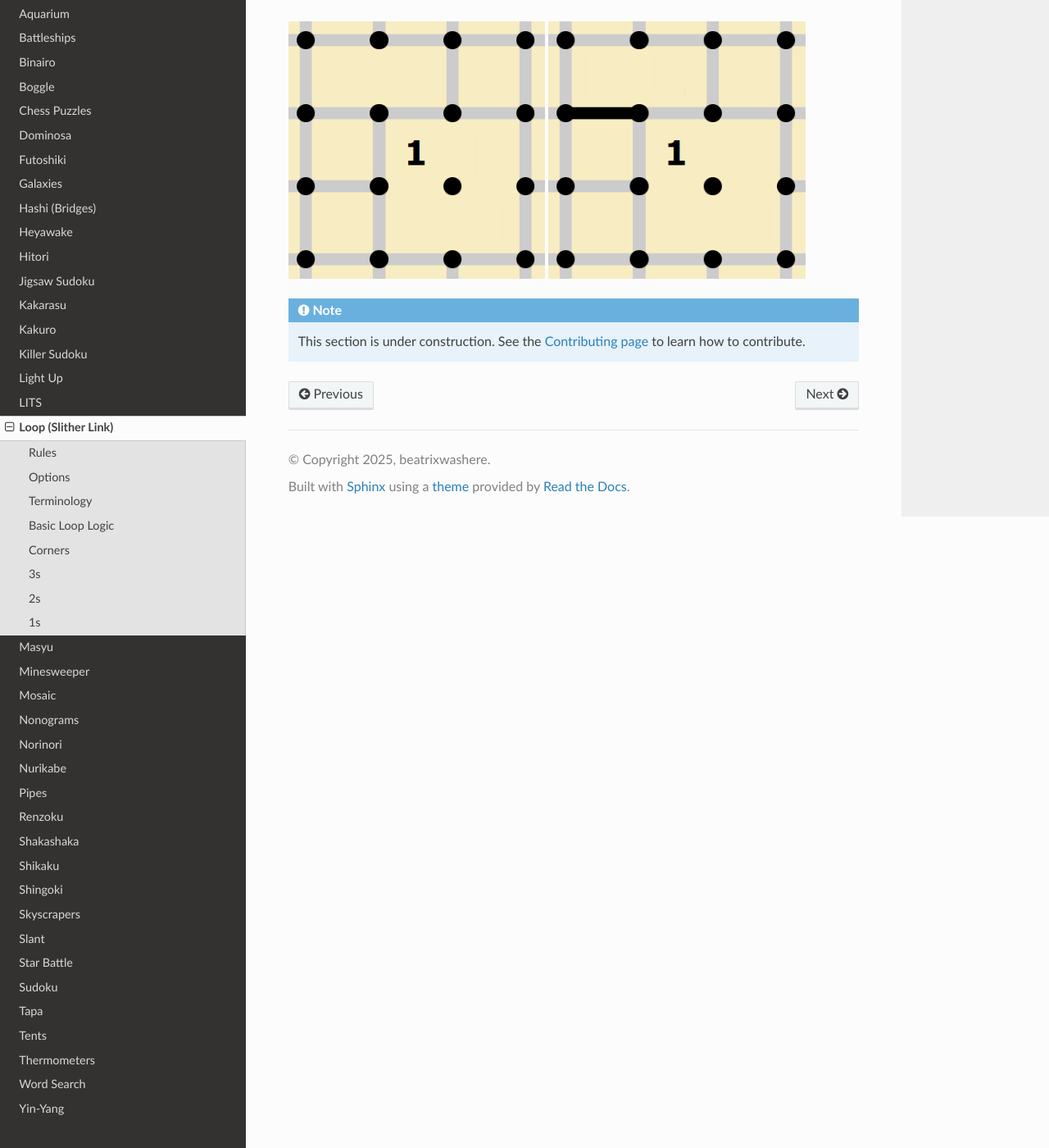
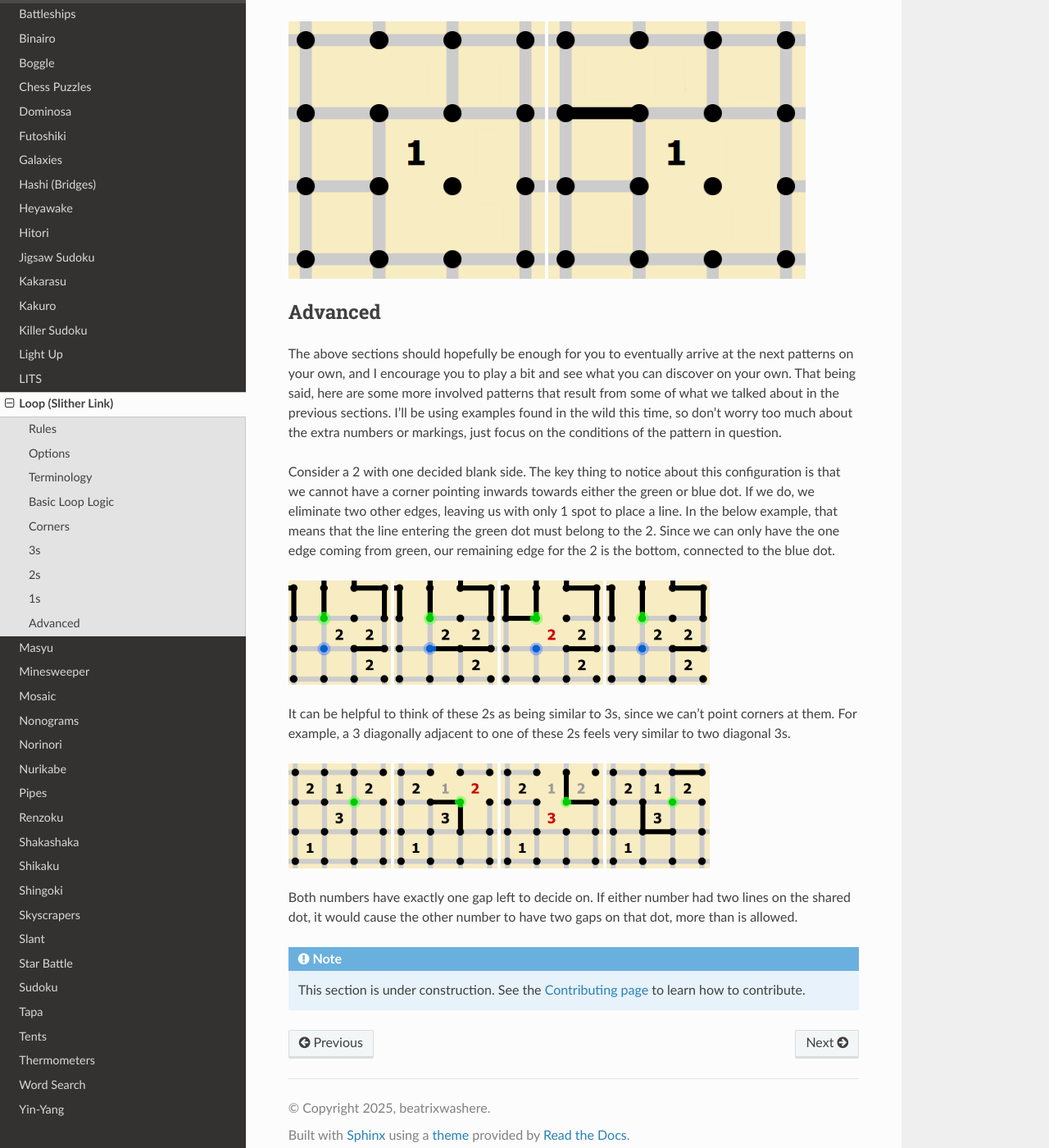
Before and after one commit to Ailurust/puzzle-team-advice, a Sphinx documentation site: the page built from docs/source/puzzles/loop.rst, in a window 1280 px wide and 1400 px high, scrolled down 9671 px. Shown: the whole window at 82% size. Built offline with Sphinx 7.4.7 and the Read the Docs theme 3.1.0, drawn with Linux system fonts in a browser that asks for light colours.

Commit message:
Starting Advanced section on loop page

```diff
--- a/docs/source/puzzles/loop.rst
+++ b/docs/source/puzzles/loop.rst
@@ -182,6 +182,7 @@ A common instance of this type of propagation is an L-shaped corner pointing at
 
 1s
 ---
+
 Starting again with a single line entering the cell, 1s are pretty straightforward. Since only one edge will be filled, we
 know that this edge is sharing a dot with our incoming line. That means we can place Xs on the other two edges.
 
@@ -197,6 +198,31 @@ Our line will need to exit from this corner, so if we only have one way for that
 can just keep in mind that we will have a line pointing out from that 1, similar to a 2 with a line entering the other corner.
 
 |ico65| |ico66|
+
+
+Advanced
+---------
+
+The above sections should hopefully be enough for you to eventually arrive at the next patterns on your own, and I encourage you
+to play a bit and see what you can discover on your own. That being said, here are some more involved patterns that result from
+some of what we talked about in the previous sections. I'll be using examples found in the wild this time, so don't worry too
+much about the extra numbers or markings, just focus on the conditions of the pattern in question.
+
+
+Consider a 2 with one decided blank side. The key thing to notice about this configuration is that we cannot have a corner
+pointing inwards towards either the green or blue dot. If we do, we eliminate two other edges, leaving us with only 1 spot to
+place a line. In the below example, that means that the line entering the green dot must belong to the 2. Since we can only have
+the one edge coming from green, our remaining edge for the 2 is the bottom, connected to the blue dot.
+
+|ico67| |ico68| |ico69| |ico70|
+
+It can be helpful to think of these 2s as being similar to 3s, since we can't point corners at them. For example, a 3 diagonally
+adjacent to one of these 2s feels very similar to two diagonal 3s.
+
+|ico71| |ico72| |ico73| |ico74|
+
+Both numbers have exactly one gap left to decide on. If either number had two lines on the shared dot, it would cause the other
+number to have two gaps on that dot, more than is allowed.
 
 .. note::
 
@@ -385,3 +411,29 @@ can just keep in mind that we will have a line pointing out from that 1, similar
 .. |ico66| image:: ../img/loop/loop85.png
    :class: no-scaled-link
    :width: 45%
+
+.. |ico67| image:: ../img/loop/loop86.png
+   :class: no-scaled-link
+   :width: 18%
+.. |ico68| image:: ../img/loop/loop87.png
+   :class: no-scaled-link
+   :width: 18%
+.. |ico69| image:: ../img/loop/loop88.png
+   :class: no-scaled-link
+   :width: 18%
+.. |ico70| image:: ../img/loop/loop89.png
+   :class: no-scaled-link
+   :width: 18%
+
+.. |ico71| image:: ../img/loop/loop90.png
+   :class: no-scaled-link
+   :width: 18%
+.. |ico72| image:: ../img/loop/loop92.png
+   :class: no-scaled-link
+   :width: 18%
+.. |ico73| image:: ../img/loop/loop94.png
+   :class: no-scaled-link
+   :width: 18%
+.. |ico74| image:: ../img/loop/loop91.png
+   :class: no-scaled-link
+   :width: 18%
```
Also changed, not shown: docs/source/img/loop/loop86.png (added), docs/source/img/loop/loop87.png (added), docs/source/img/loop/loop88.png (added), docs/source/img/loop/loop89.png (added), docs/source/img/loop/loop90.png (added), docs/source/img/loop/loop91.png (added), docs/source/img/loop/loop92.png (added), docs/source/img/loop/loop93.png (added), docs/source/img/loop/loop94.png (added), 1 other file.
